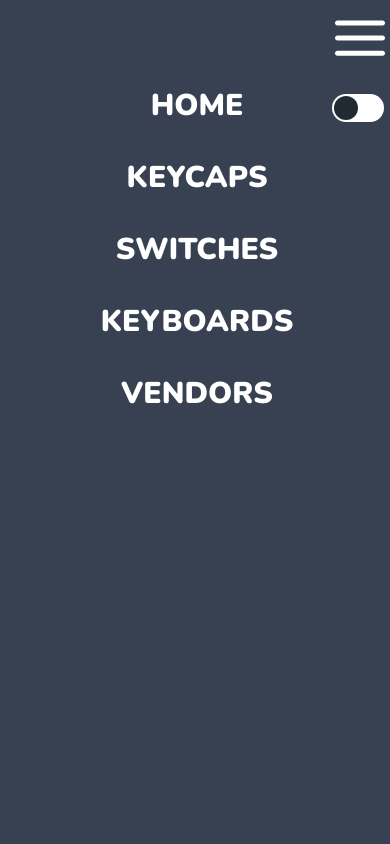
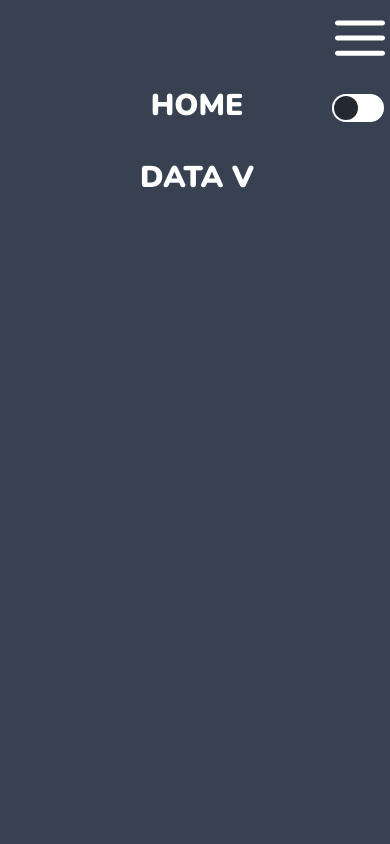
Before and after one commit to TONYCRE8/kbwiki-frontend, a Next.js app: page / in a window 390 px wide. Both pictures are taken after a click on the element 352 px from the left and 34 px from the top of the page. Shown: the top 844 px of the page. Built offline with nearby package versions, Linux system fonts and the light colour scheme.

Commit message:
add nav dropdowns

```diff
--- a/components/layout/nav.js
+++ b/components/layout/nav.js
@@ -5,26 +5,39 @@ import {CgMenu} from "react-icons/cg"
 import ThemeManager from "../themeManager"
 
 const Nav = () => {
-    const [toggled, setToggled] = useState(false)
-    const nav = useRef(null)
-    const NavToggle = () => {
-        if (!toggled) {
-            setToggled(!toggled)
+    const nav = {
+        toggled: useState(false),
+        ref: useRef(null)
+    }
+    const dropdown = {
+        toggled: useState(false),
+        ref: useRef(null)
+    }
+
+    const toggleItem = (ref) => {
+        if (!ref.toggled[0]) {
+            ref.toggled[1](!ref.toggled[0])
         }
         else {
-            setToggled(!toggled)
+            ref.toggled[1](!ref.toggled[0])
         }
     }
+
+
     return (
         <div className="flex absolute md:w-auto w-full justify-end md:right-8 right-4">
-            <div className={`${toggled ? "flex z-20 right-0 fixed w-screen h-screen" : "hidden"}`} style={{background: "var(--bg-accent)"}}></div>
-            <div className={`md:flex md:flex-row w-full z-50 md:flex-nowrap md:mr-16 md:mt-0 mt-16 ${toggled ? "flex flex-col justify-start" : "hidden"}`}>
+            <div className={`${nav.toggled[0] ? "flex z-20 right-0 fixed w-screen h-screen" : "hidden"}`} style={{background: "var(--bg-accent)"}}></div>
+            <div className={`md:flex md:flex-row w-full z-50 md:flex-nowrap md:mr-16 md:mt-0 mt-16 ${nav.toggled[0] ? "flex flex-col justify-start" : "hidden"}`}>
                 <ThemeManager />
                 <Link href="/">
                     <a className="md:w-32 w-full md:h-8 h-16 text-center mt-2">
                         <p className="md:ml-0 ml-20 md:text-lg text-3xl md:mt-0 mt-4 font-nunito-black uppercase" style={{color: "var(--text-color)"}}>Home</p>
                     </a>
                 </Link>
+                <div onClick={() => toggleItem(dropdown)} ref={el => {el = dropdown.ref}} className={`${nav.toggled[0] ? "md:w-32 w-full md:h-8 h-16 text-center mt-2" : "hidden"}`} style={{color: "var(--text-color)"}}>
+                    <p className="md:ml-0 ml-20 md:text-lg text-3xl md:mt-0 mt-4 font-nunito-black uppercase">Data v</p>
+                </div>
+                <div className={`${dropdown.toggled[0] ? "" : "hidden"} md:flex md:flex-row`}>
                     <Link href="/keycaps">
                         <a className="md:w-32 w-full md:h-8 h-16 text-center mt-2">
                             <p className="md:ml-0 ml-20 md:text-lg text-3xl md:mt-0 mt-4 font-nunito-black uppercase" style={{color: "var(--text-color)"}}>Keycaps</p>
@@ -46,7 +59,8 @@ const Nav = () => {
                         </a>
                     </Link>
                 </div>
-            <div onClick={NavToggle} ref={el => {el = nav}} className="md:hidden flex">
+            </div>
+            <div onClick={() => toggleItem(nav)} ref={el => {el = nav}} className="md:hidden flex">
                 <CgMenu className="text-6xl z-50 mt-2 -mr-4" style={{color: "var(--text-color)"}}/>
             </div>
         </div>
```
Lines whose indentation alone changed are shown as unchanged.
